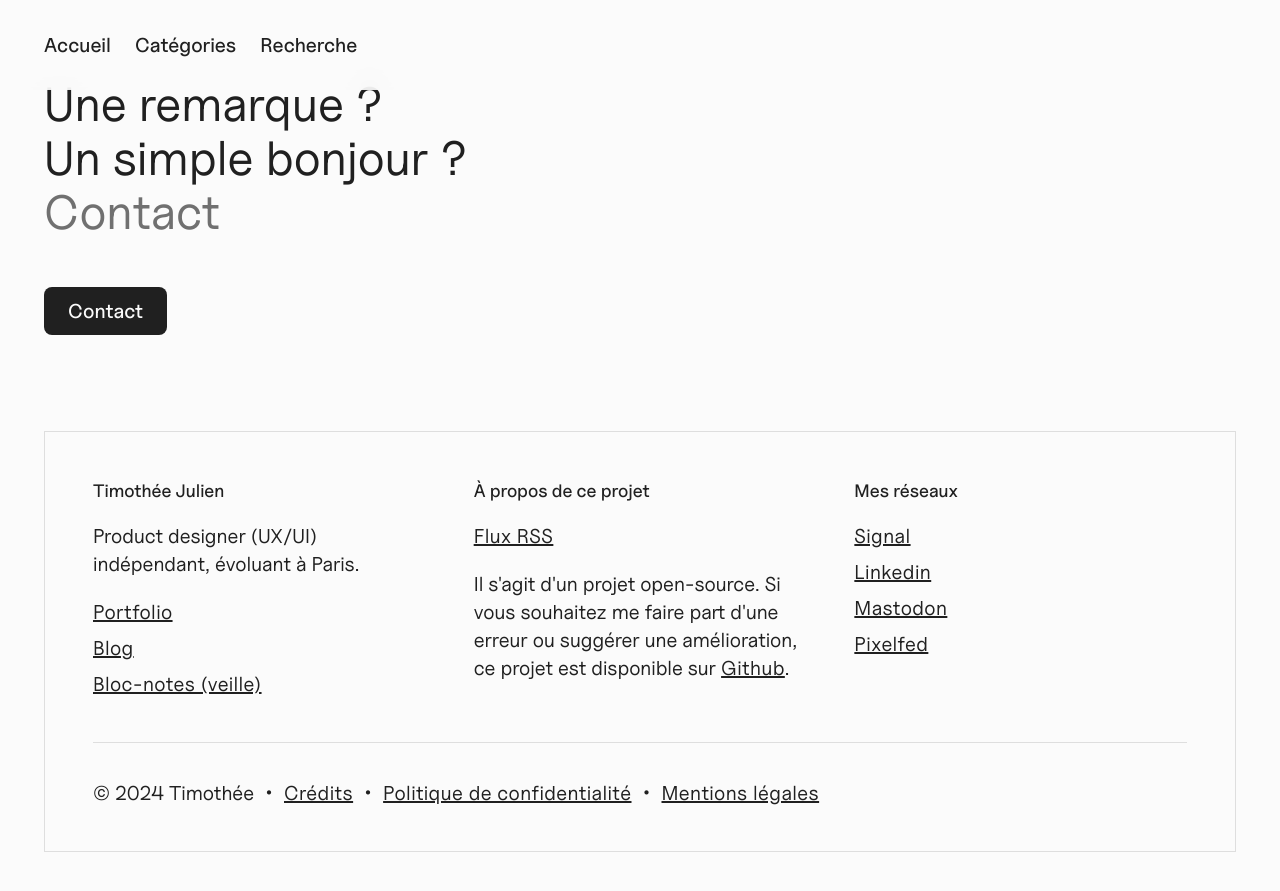
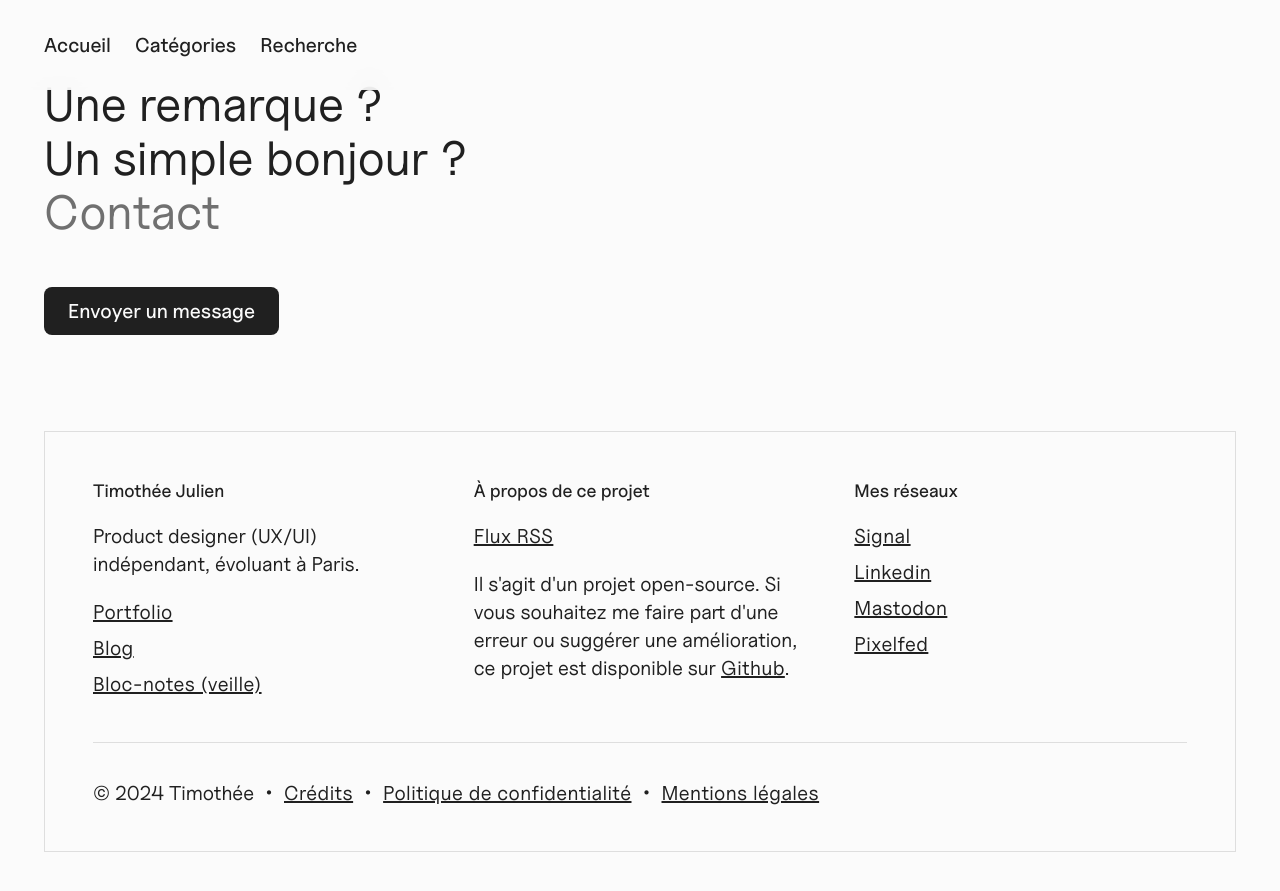
Before and after one commit to timotheejulien/fromages, a Jekyll site: the page built from index.md, in a window 1280 px wide and 900 px high, scrolled down 3055 px. Shown: the top 891 px of the window. Built offline with Jekyll 4.4.1, drawn with Linux system fonts in a browser that asks for light colours; comment, search, counter and statistics services are not loaded.

Commit message:
Design: change label of button in footer

```diff
--- a/_includes/footer.html
+++ b/_includes/footer.html
@@ -4,7 +4,7 @@
             <span class="h2">Une remarque ?<br>Un simple bonjour ?</span>
             <h2 class="color-text-secondary">Contact</h2>
 
-            <button id="footer-btn" class="btn btn-primary" onclick="mailTo()">Contact</button>
+            <button id="footer-btn" class="btn btn-primary" onclick="mailTo()">Envoyer un message</button>
         </section>
 
         <section class="footer-about">
```
